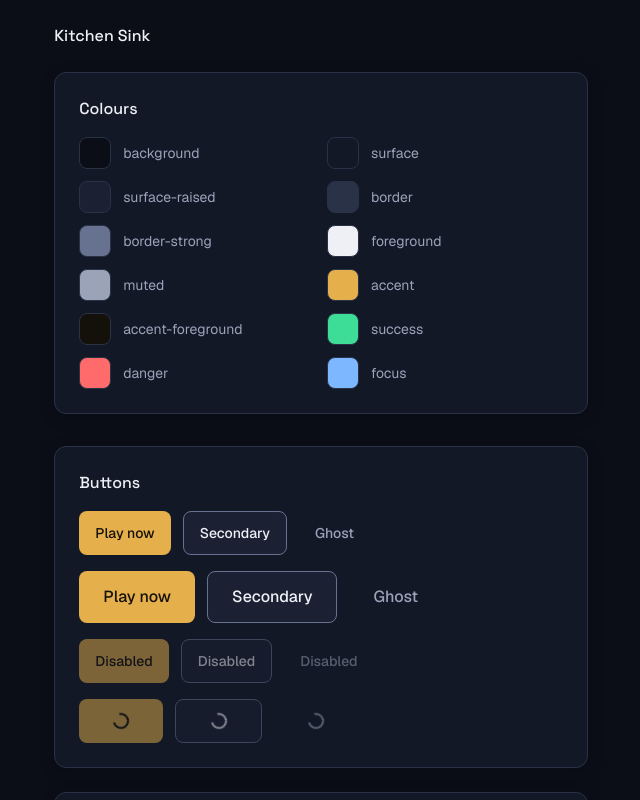
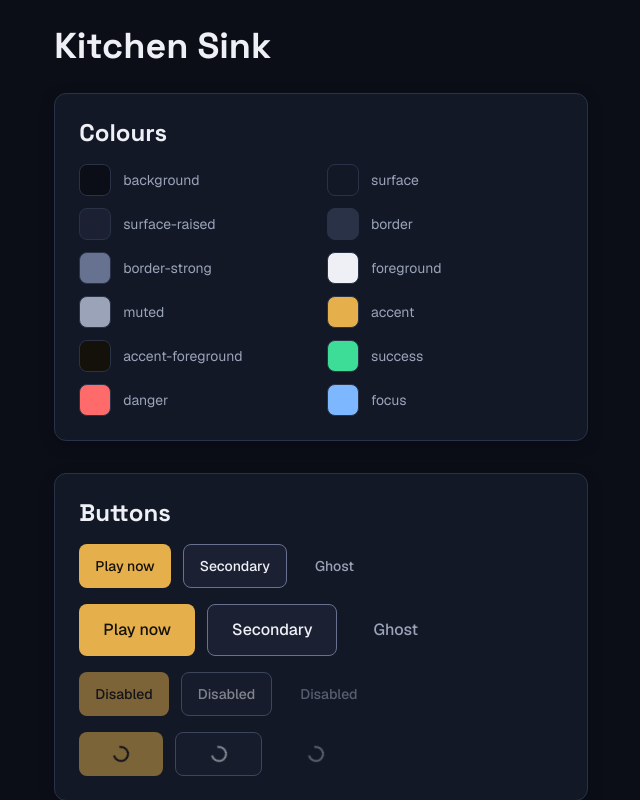
Before and after one commit to ruigomesbioinf/trunfo, a Next.js app: page /dev/ui in a window 1280 px wide. Shown: the top 800 px of the page, without its empty margins (319-959 px from the left). Built offline with nearby package versions, Linux system fonts and the light colour scheme.

Commit message:
Add heading styles and dev path protection
Signed-off-by: Rui Gomes <rui.ga.gomes@ctw.bmwgroup.com>

```diff
--- /dev/null
+++ b/src/app/dev/layout.tsx
@@ -0,0 +1,13 @@
+import { notFound } from "next/navigation";
+
+export default function DevLayout({
+  children,
+}: {
+  children: React.ReactNode;
+}) {
+  if (process.env.NODE_ENV === "production") {
+    notFound();
+  }
+
+  return children;
+}
--- a/src/app/globals.css
+++ b/src/app/globals.css
@@ -51,10 +51,16 @@
     color: var(--color-accent-foreground);
   }
 
-  h1,
-  h2,
+  h1 {
+    @apply font-display text-4xl font-bold leading-tight;
+  }
+
+  h2 {
+    @apply font-display text-2xl font-bold leading-tight;
+  }
+
   h3 {
-    @apply font-display;
+    @apply font-display text-xl font-medium leading-tight;
   }
 
   @media (prefers-reduced-motion: reduce) {
```
